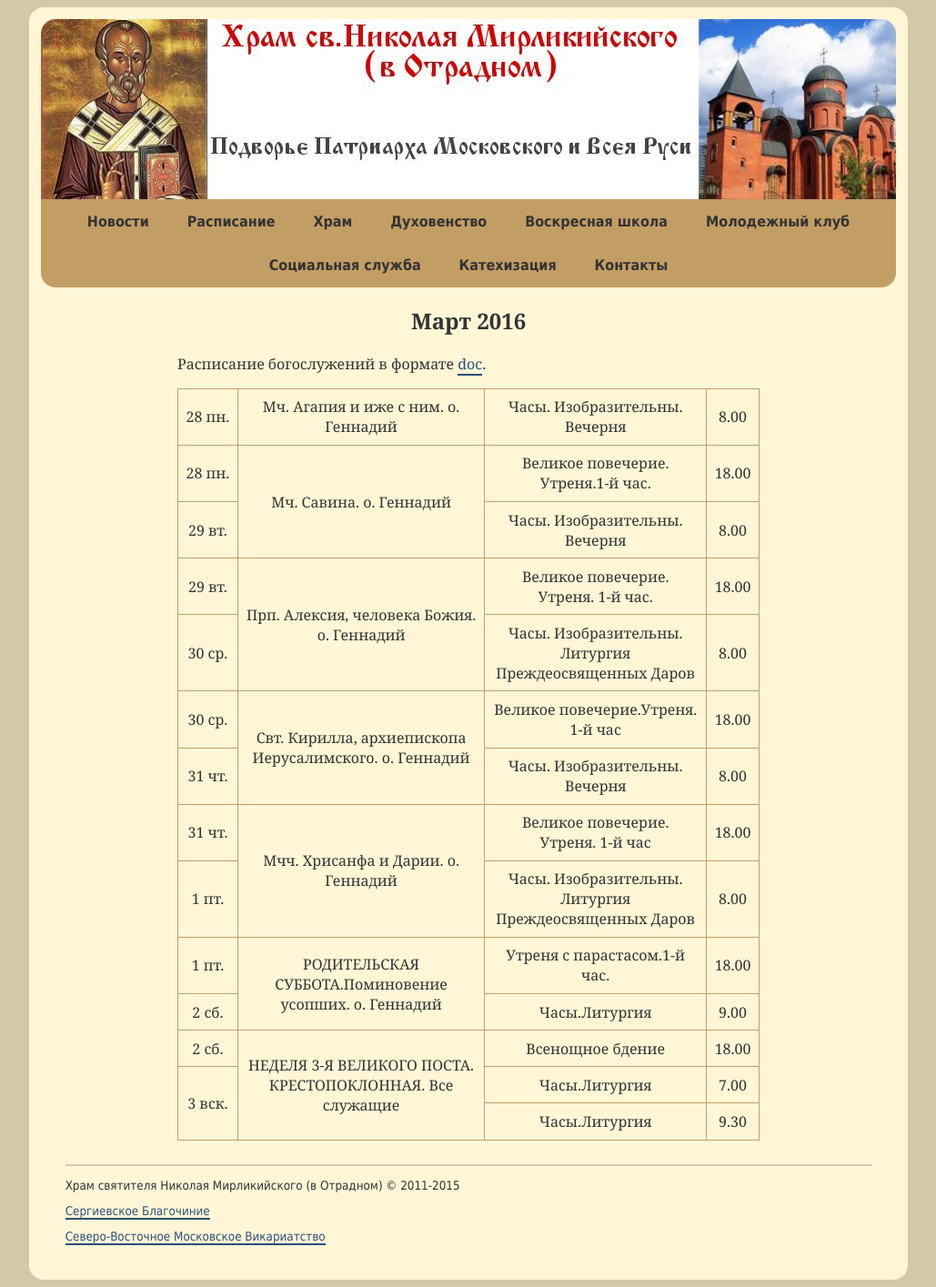
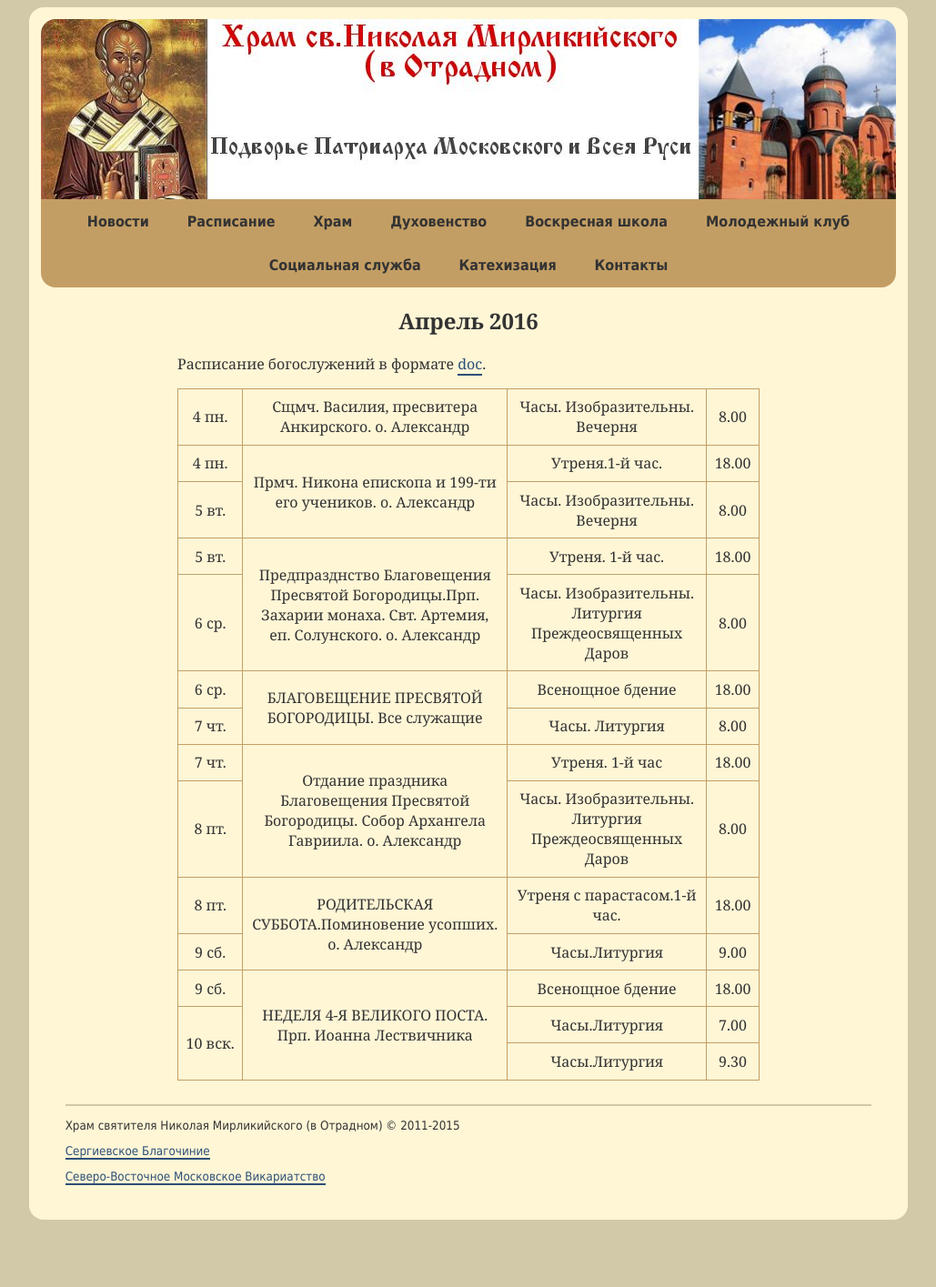
Before and after one commit to hramotradnoe/hramotradnoe.github.io, a Jekyll site: the page built from schedule/index.html, in a window 1280 px wide. Shown: the whole page at 91% size, without its empty margins (125-1154 px from the left). Built offline with Jekyll 4.4.1, drawn with Linux system fonts in a browser that asks for light colours; Markdown is read by kramdown in place of the engine named in the settings; after the commit the page ends 1349 px from its top, so only the background shows below that.

Commit message:
Update schedule.yml

```diff
--- a/_data/schedule.yml
+++ b/_data/schedule.yml
@@ -1,59 +1,59 @@
-period: Март 2016
-link: "https://docs.google.com/document/d/1XWbzxFk-gzUN6hnhOv8KZbaRtJ9ggFhOEVgPqBpCYL4/edit"
+period: Апрель 2016
+link: "https://docs.google.com/document/d/1Ip3ffOARH_k37KvrZm6pxFeL7YvrRisoTw4uC9VIP_M/edit"
 timetable:
- - description : "Мч. Агапия и иже с ним. о. Геннадий"
+ - description : "Сщмч. Василия, пресвитера Анкирского. о. Александр"
    services    :
-      - day   : 28&nbsp;пн.
+      - day   : 4&nbsp;пн.
         time  : '8.00'
         title : "Часы.  Изобразительны. Вечерня"
- - description : "Мч. Савина. о. Геннадий"
+ - description : "Прмч. Никона епископа и 199-ти его учеников. о. Александр"
    services    :
-      - day   : 28&nbsp;пн.
+      - day   : 4&nbsp;пн.
         time  : '18.00'
-        title : "Великое повечерие. Утреня.1-й час."
-      - day   : 29&nbsp;вт.
+        title : "Утреня.1-й час."
+      - day   : 5&nbsp;вт.
         time  : '8.00'
         title : "Часы.  Изобразительны. Вечерня"
- - description : "Прп. Алексия, человека Божия. о. Геннадий"
+ - description : "Предпразднство Благовещения Пресвятой Богородицы.Прп. Захарии монаха. Свт. Артемия, еп. Солунского. о. Александр"
    services    :
-      - day   : 29&nbsp;вт.
+      - day   : 5&nbsp;вт.
         time  : '18.00'
-        title : "Великое повечерие. Утреня. 1-й час."
-      - day   : 30&nbsp;ср.
+        title : "Утреня. 1-й час."
+      - day   : 6&nbsp;ср.
         time  : '8.00'
         title : "Часы.  Изобразительны. Литургия Преждеосвященных Даров"
- - description : "Свт. Кирилла, архиепископа Иерусалимского.  о. Геннадий"
+ - description : "БЛАГОВЕЩЕНИЕ ПРЕСВЯТОЙ БОГОРОДИЦЫ. Все служащие "
    services    :
-      - day   : 30&nbsp;ср.
+      - day   : 6&nbsp;ср.
         time  : '18.00'
-        title : "Великое повечерие.Утреня. 1-й час"
-      - day   : 31&nbsp;чт.
+        title : "Всенощное бдение"
+      - day   : 7&nbsp;чт.
         time  : '8.00'
-        title : "Часы.  Изобразительны. Вечерня"
- - description : "Мчч. Хрисанфа и Дарии.  о. Геннадий"
+        title : "Часы. Литургия"
+ - description : "Отдание праздника Благовещения Пресвятой Богородицы. Собор Архангела Гавриила. о. Александр"
    services    :
-      - day   : 31&nbsp;чт.
+      - day   : 7&nbsp;чт.
         time  : '18.00'
-        title : "Великое повечерие. Утреня. 1-й час"
-      - day   : 1&nbsp;пт.
+        title : "Утреня. 1-й час"
+      - day   : 8&nbsp;пт.
         time  : '8.00'
         title : "Часы.  Изобразительны. Литургия Преждеосвященных Даров"
- - description : "РОДИТЕЛЬСКАЯ СУББОТА.Поминовение усопших. о. Геннадий"
+ - description : "РОДИТЕЛЬСКАЯ СУББОТА.Поминовение усопших. о. Александр"
    services    :
-      - day   : 1&nbsp;пт.
+      - day   : 8&nbsp;пт.
         time  : '18.00'
         title : "Утреня с парастасом.1-й час."
-      - day   : 2&nbsp;сб.
+      - day   : 9&nbsp;сб.
         time  : '9.00'
         title : "Часы.Литургия"
- - description : "НЕДЕЛЯ 3-Я ВЕЛИКОГО ПОСТА. КРЕСТОПОКЛОННАЯ. Все служащие"
+ - description : "НЕДЕЛЯ 4-Я ВЕЛИКОГО ПОСТА. Прп. Иоанна Лествичника"
    services    :
-      - day   : 2&nbsp;сб.
+      - day   : 9&nbsp;сб.
         time  : '18.00'
         title : "Всенощное бдение"
-      - day   : 3&nbsp;вск.
+      - day   : 10&nbsp;вск.
         time  : '7.00'
         title : "Часы.Литургия"
-      - day   : 3&nbsp;вск.
+      - day   : 10&nbsp;вск.
         time  : '9.30'
         title : "Часы.Литургия"
```
